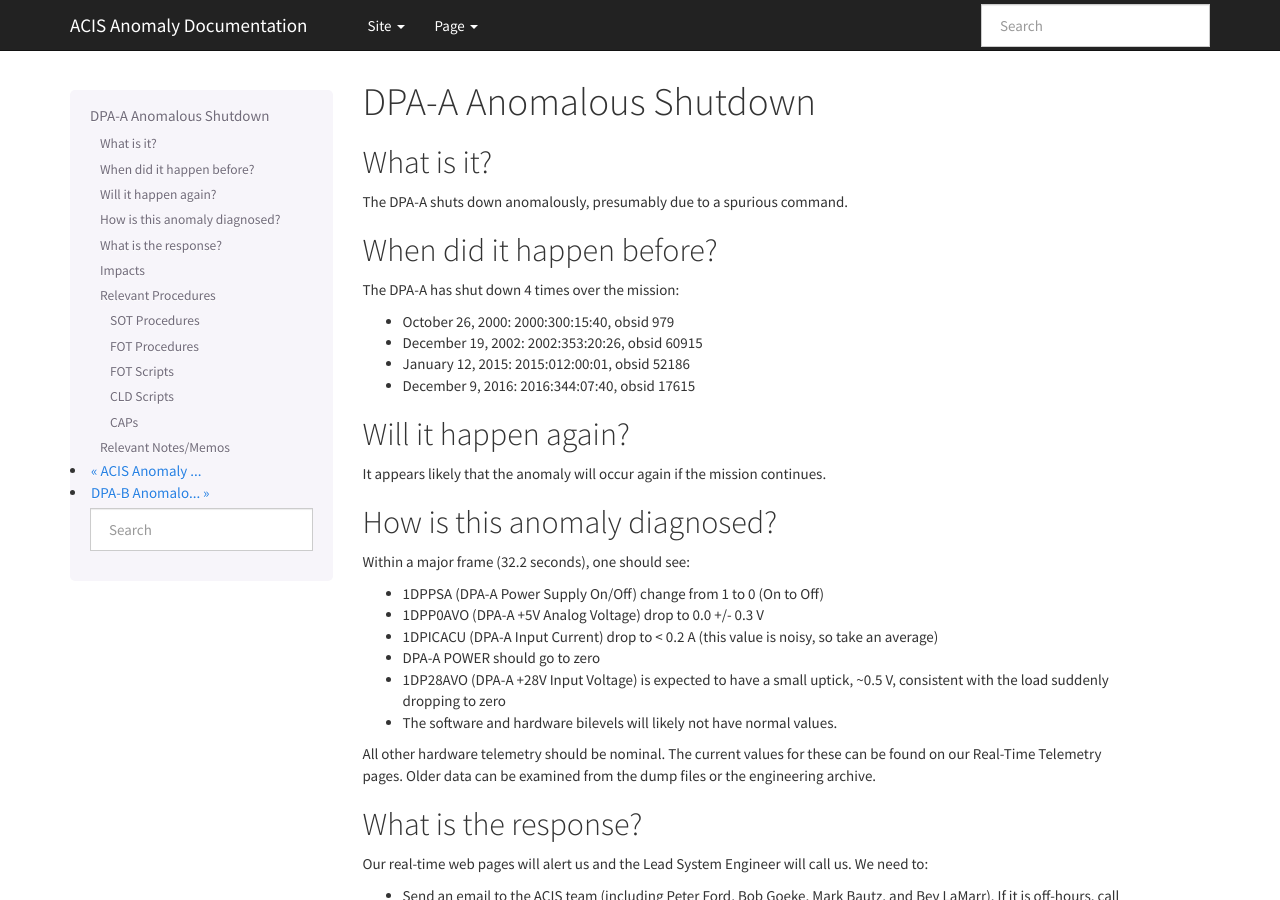
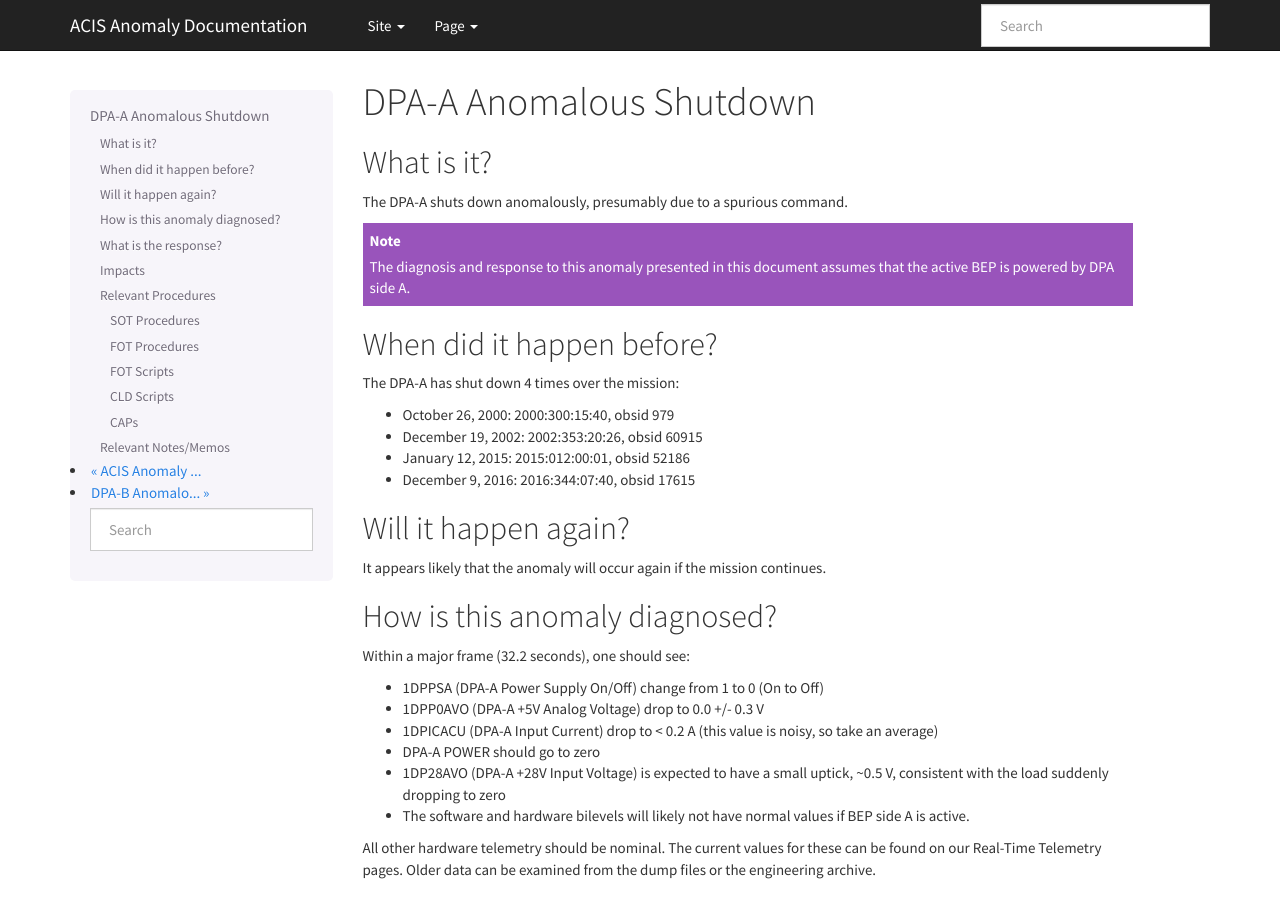
Before and after one commit to acisops/acis_anomaly_pages, a Sphinx documentation site: the page built from source/dpaa_shutdown.rst, in a window 1280 px wide and 900 px high. Built offline with Sphinx 7.4.7, drawn with Linux system fonts in a browser that asks for light colours.

Commit message:
Note that this assumes BEP side A is active

```diff
--- a/source/dpaa_shutdown.rst
+++ b/source/dpaa_shutdown.rst
@@ -7,6 +7,11 @@ What is it?
 -----------
 
 The DPA-A shuts down anomalously, presumably due to a spurious command.
+
+.. note::
+
+    The diagnosis and response to this anomaly presented in this document assumes that the
+    active BEP is powered by DPA side A.
 
 When did it happen before?
 --------------------------
@@ -34,7 +39,7 @@ Within a major frame (32.2 seconds), one should see:
 * DPA-A POWER should go to zero
 * 1DP28AVO (DPA-A +28V Input Voltage) is expected to have a small uptick, ~0.5 V, consistent with
   the load suddenly dropping to zero
-* The software and hardware bilevels will likely not have normal values.
+* The software and hardware bilevels will likely not have normal values if BEP side A is active.
 
 All other hardware telemetry should be nominal. The current values for these can be found
 on our Real-Time Telemetry pages.  Older data can be examined from the dump files or the
```
